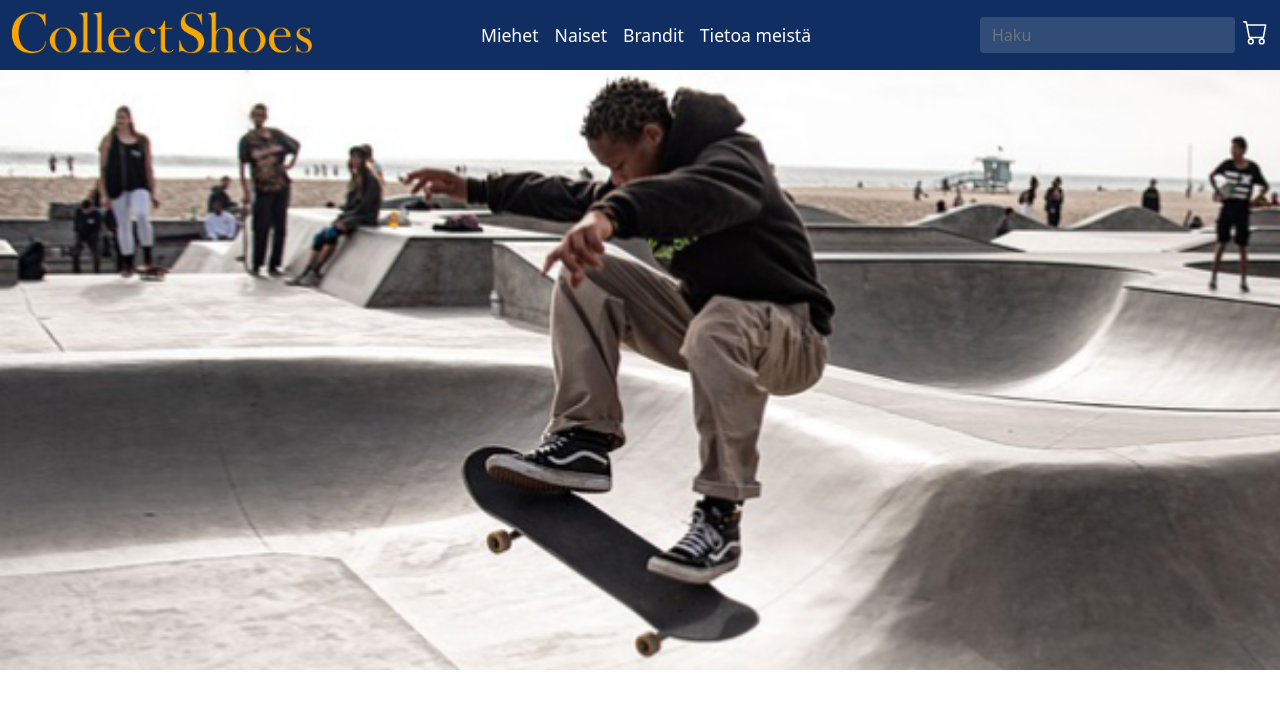
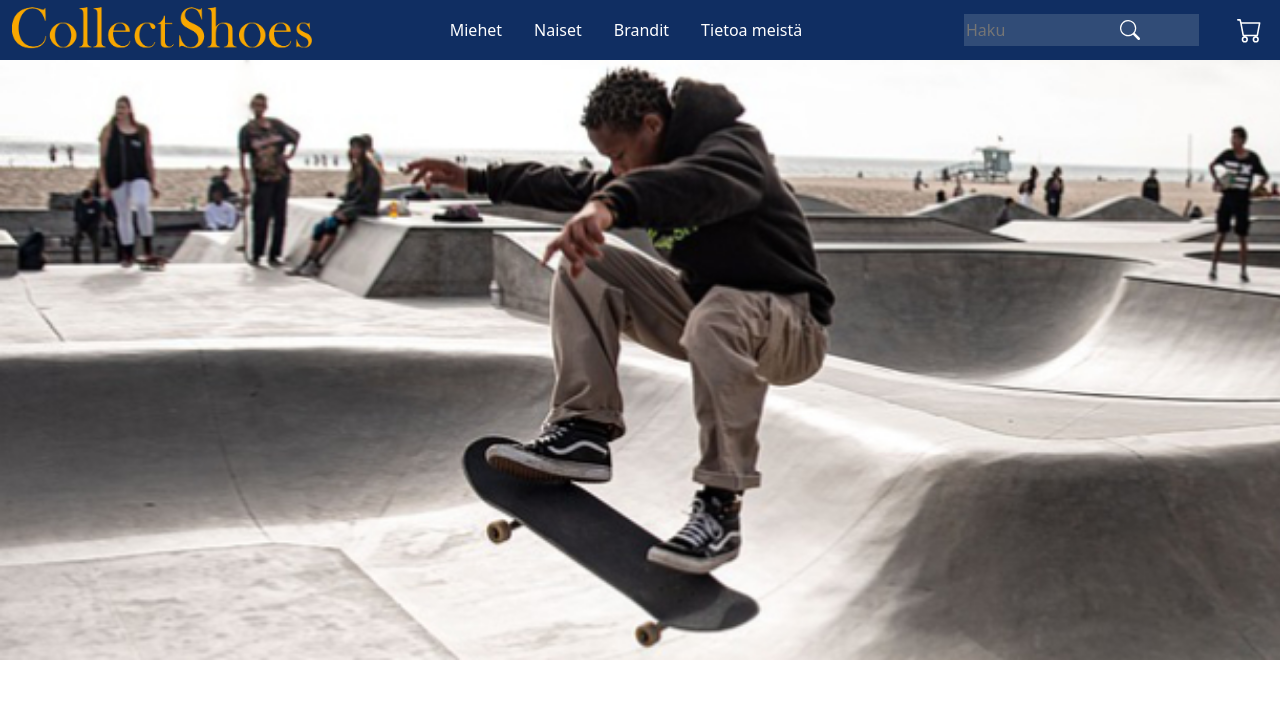
Before and after one commit to Miikakyl/Verkkopalvelu-projekti, a React (Create React App) app: page / in a window 1280 px wide. Shown: the top 708 px of the page. Built offline with nearby package versions, Linux system fonts and the light colour scheme.

Commit message:
nappii lisätty hakukenttään

```diff
--- a/src/components/Nav.js
+++ b/src/components/Nav.js
@@ -1,7 +1,11 @@
 import '../styles/nav.css'
 import Logo from '../Collect_shoes.png'
+import React, { useState } from 'react';
 
 const Nav = () => {
+
+  const [dropDownToggle,setDropDownToggle] = useState(false)
+
   return (
     <nav className="navbar navbar-expand-lg">
       <div className="container-fluid">
@@ -11,27 +15,34 @@ const Nav = () => {
         <div className="collapse navbar-collapse justify-content-between" id="navbarTogglerDemo03">
           <img src={Logo} className='logo'></img>
           <ul className="navbar-nav mx-0 mb-2 mb-lg-0">
-            <li className="nav-item px-2">
+            <li className="nav-item px-3">
               <a className="link" href="#">Miehet</a>
             </li>
-            <li className="nav-item px-2">
-              <a className="link" href="#">Naiset</a>
+            <li className="nav-item px-3">
+             <a className="link" href="#">Naiset</a>
             </li>
-            <li className="nav-item px-2">
+            <li className="nav-item px-3">
               <a className="link" href="#">Brandit</a>
             </li>
-            <li className="nav-item px-2">
+            <li className="nav-item px-3">
               <a className="link" href="#">Tietoa meistä</a>
             </li>
           </ul>
           <div className="d-flex flex-row">
-            <form className="inputForm d-flex" role="search">
-              <input className=" searchInput form-control me-2" type="search" placeholder="Haku" aria-label="Search">
+            <form className="inputForm d-flex px-4" role="search">
+              <input className="searchInput  me-2" type="text" placeholder="Haku" aria-label="Search">
               </input>
+              <button id="searchBtn" onClick={() => { console.log("Search") }}>
+                <svg id="searchIcon" xmlns="http://www.w3.org/2000/svg" width="16" height="16" fill="currentColor" className="bi bi-search" viewBox="0 0 16 16">
+                  <path d="M11.742 10.344a6.5 6.5 0 1 0-1.397 1.398h-.001c.03.04.062.078.098.115l3.85 3.85a1 1 0 0 0 1.415-1.414l-3.85-3.85a1.007 1.007 0 0 0-.115-.1zM12 6.5a5.5 5.5 0 1 1-11 0 5.5 5.5 0 0 1 11 0z" />
+                </svg>
+              </button>
             </form>
-            <svg id="shoppingCart" xmlns="http://www.w3.org/2000/svg" width="16" height="16" fill="currentColor" className="bi bi-cart" viewBox="0 0 16 16">
-              <path d="M0 1.5A.5.5 0 0 1 .5 1H2a.5.5 0 0 1 .485.379L2.89 3H14.5a.5.5 0 0 1 .491.592l-1.5 8A.5.5 0 0 1 13 12H4a.5.5 0 0 1-.491-.408L2.01 3.607 1.61 2H.5a.5.5 0 0 1-.5-.5zM3.102 4l1.313 7h8.17l1.313-7H3.102zM5 12a2 2 0 1 0 0 4 2 2 0 0 0 0-4zm7 0a2 2 0 1 0 0 4 2 2 0 0 0 0-4zm-7 1a1 1 0 1 1 0 2 1 1 0 0 1 0-2zm7 0a1 1 0 1 1 0 2 1 1 0 0 1 0-2z" />
-            </svg>
+            <button id="shoppinCartBtn">
+              <svg id="shoppingCartIcon" xmlns="http://www.w3.org/2000/svg" width="16" height="16" fill="currentColor" className="bi bi-cart" viewBox="0 0 16 16">
+                <path d="M0 1.5A.5.5 0 0 1 .5 1H2a.5.5 0 0 1 .485.379L2.89 3H14.5a.5.5 0 0 1 .491.592l-1.5 8A.5.5 0 0 1 13 12H4a.5.5 0 0 1-.491-.408L2.01 3.607 1.61 2H.5a.5.5 0 0 1-.5-.5zM3.102 4l1.313 7h8.17l1.313-7H3.102zM5 12a2 2 0 1 0 0 4 2 2 0 0 0 0-4zm7 0a2 2 0 1 0 0 4 2 2 0 0 0 0-4zm-7 1a1 1 0 1 1 0 2 1 1 0 0 1 0-2zm7 0a1 1 0 1 1 0 2 1 1 0 0 1 0-2z" />
+              </svg>
+            </button>
           </div>
         </div>
       </div>
--- a/src/styles/nav.css
+++ b/src/styles/nav.css
@@ -1,6 +1,6 @@
 .navbar {
     background-color: #102E62;
-    height: 70px;
+    height: 60px;
 }
 
 .logo {
@@ -9,7 +9,7 @@
 }
 .link {
     color: white;
-    font-size: 2.2vh;
+    font-size: 2vh;
     text-decoration: none;
 }
 
@@ -20,11 +20,34 @@
     background-color: #314c77;
     border:none;
 }
-.inputForm {
+#shoppinCartBtn {
+    border:none;
+    background-color: transparent;
 }
-
-#shoppingCart {
+#shoppingCartIcon {
     color: white;
     width: 25px;
     height: 30px;
 }
+#searchBtn {
+    border:none;
+    background-color: transparent;
+    position: absolute;
+    margin-left: 170px;
+    margin-left: 150px;
+}
+.nav-item {
+    position:relative;
+}
+#searchIcon {
+    color: white;
+    width: 20px;
+    height: 30px;
+}
+
+.dropDown {
+    background-color: #102E62;
+    width: 60px;
+    height: 40px;
+    position: absolute;
+}
```
